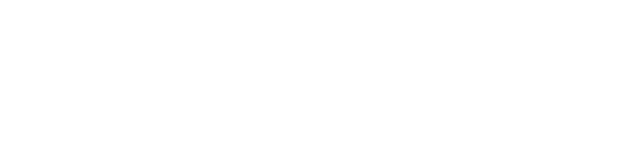
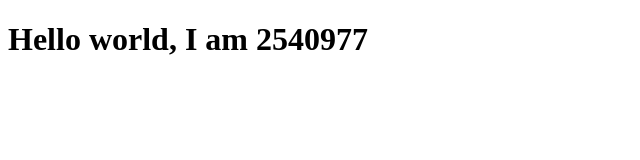
Before and after one commit to yurisha314/Lab-1, a plain HTML site: page index.html in a window 1280 px wide. Shown: the whole page, without its empty margins (0-640 px from the left). Drawn offline with Linux system fonts and the light colour scheme.

Commit message:
Update index.html
I added some text to the index file

```diff
--- a/index.html
+++ b/index.html
@@ -5,6 +5,6 @@
     <title>title</title>
 </head>
 <body>
-
+   <h1>Hello world, I am 2540977</h1>
 </body>
 </html>
```
